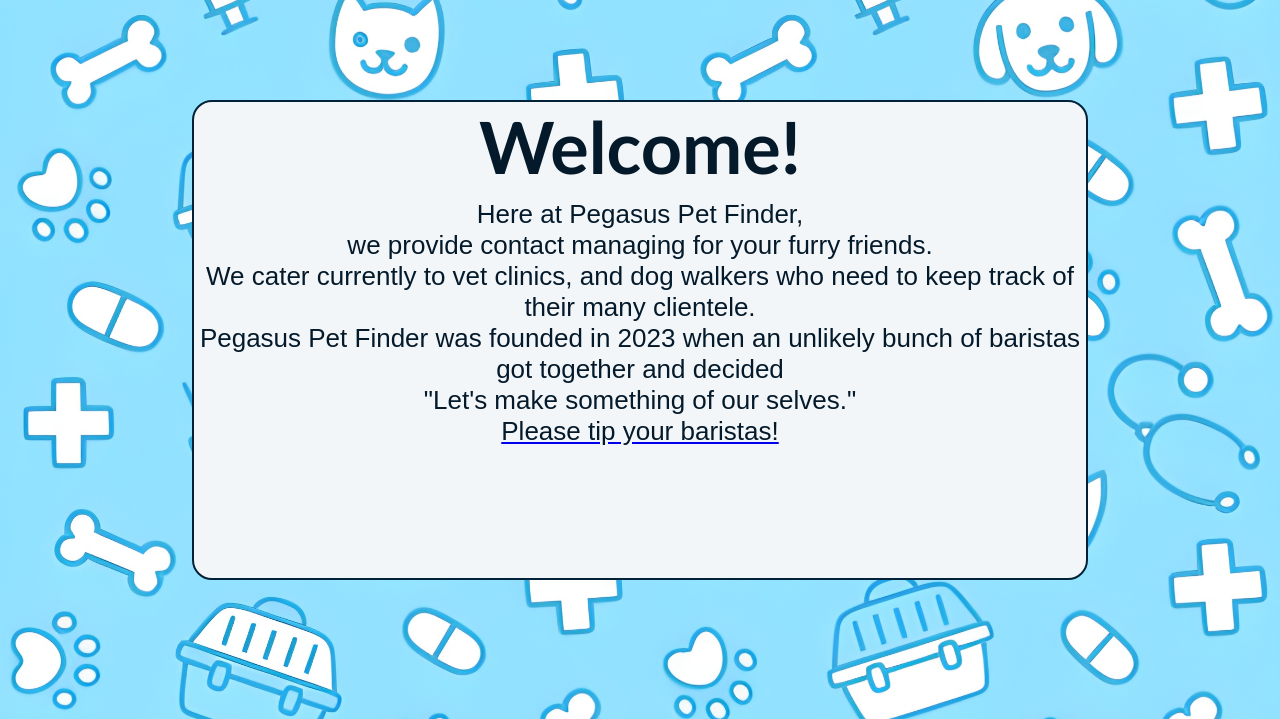
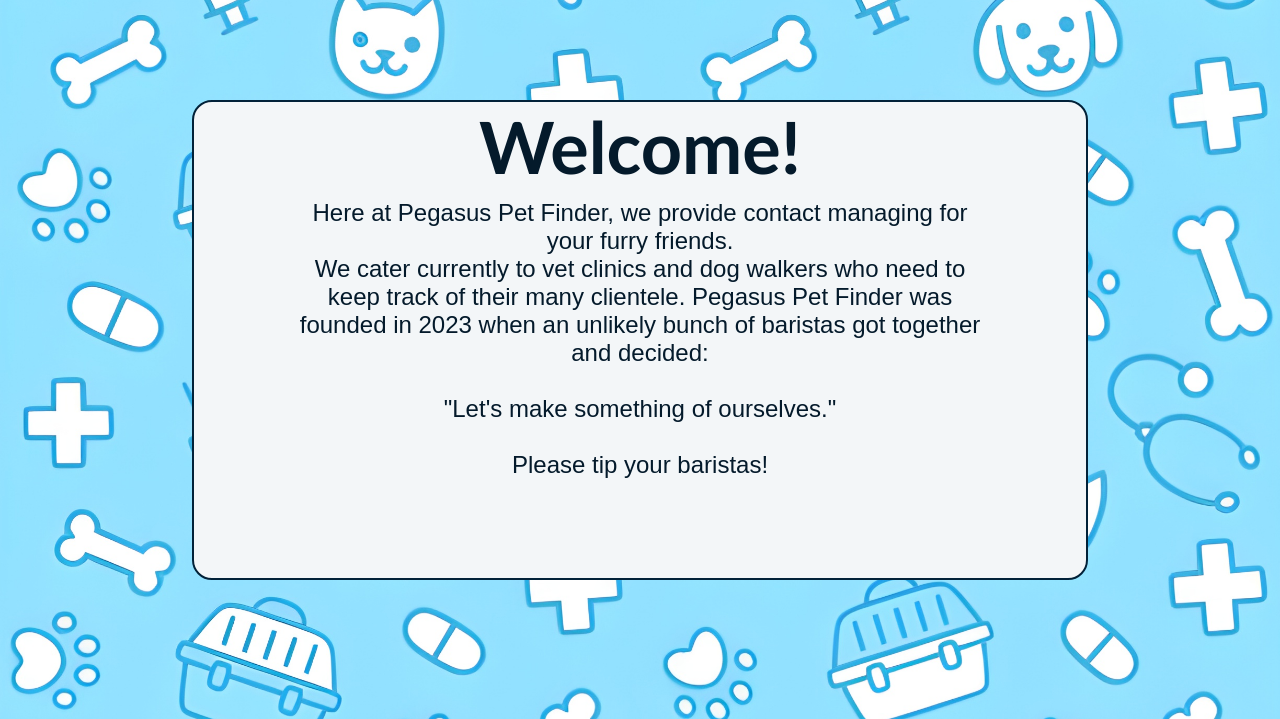
Before and after one commit to s-hassanin/contactManager, a PHP site: page / in a window 1280 px wide. Shown: the part 60-779 px from the top of the page. Run offline with PHP 8.4, Linux system fonts and the light colour scheme.

Commit message:
small changes to home page

```diff
--- a/css/style.css
+++ b/css/style.css
@@ -183,8 +183,11 @@ transform: scaleX(1);
 }
 .form-box3 p
 {
-  font-size: 26px;
+  font-size: 24px;
   color: #041a2b;
+  text-align: center;
+  margin-left:100px;
+  margin-right: 100px;;
 }
 .input-field
 {
--- a/index.html
+++ b/index.html
@@ -25,10 +25,13 @@
         <div class="form-box3">
             <h2 class="banner"> Welcome!</h2>
 
-            <p> Here at Pegasus Pet Finder,<br> we  provide contact managing for your furry friends.<br>We cater currently to vet clinics, and dog walkers who need to keep track of their many clientele.<br> Pegasus Pet Finder was founded in 2023 when  an unlikely bunch of baristas got together and decided <br>"Let's make something of our selves."</p>
+            <p> Here at Pegasus Pet Finder, we  provide contact managing for your furry friends. <br>
+                We cater currently to vet clinics and dog walkers who need to keep track of their many clientele.
+                Pegasus Pet Finder was founded in 2023 when an unlikely bunch of baristas got together and decided: <br><br>
+                "Let's make something of ourselves."</p>
 
-            <a href="EasterEgg.html">
-            <p> Please tip your baristas!</p>
+            <a style="text-decoration: none;" href="EasterEgg.html">
+            <p> <br>Please tip your baristas!</p>
             </a>
         </div>
 
```
